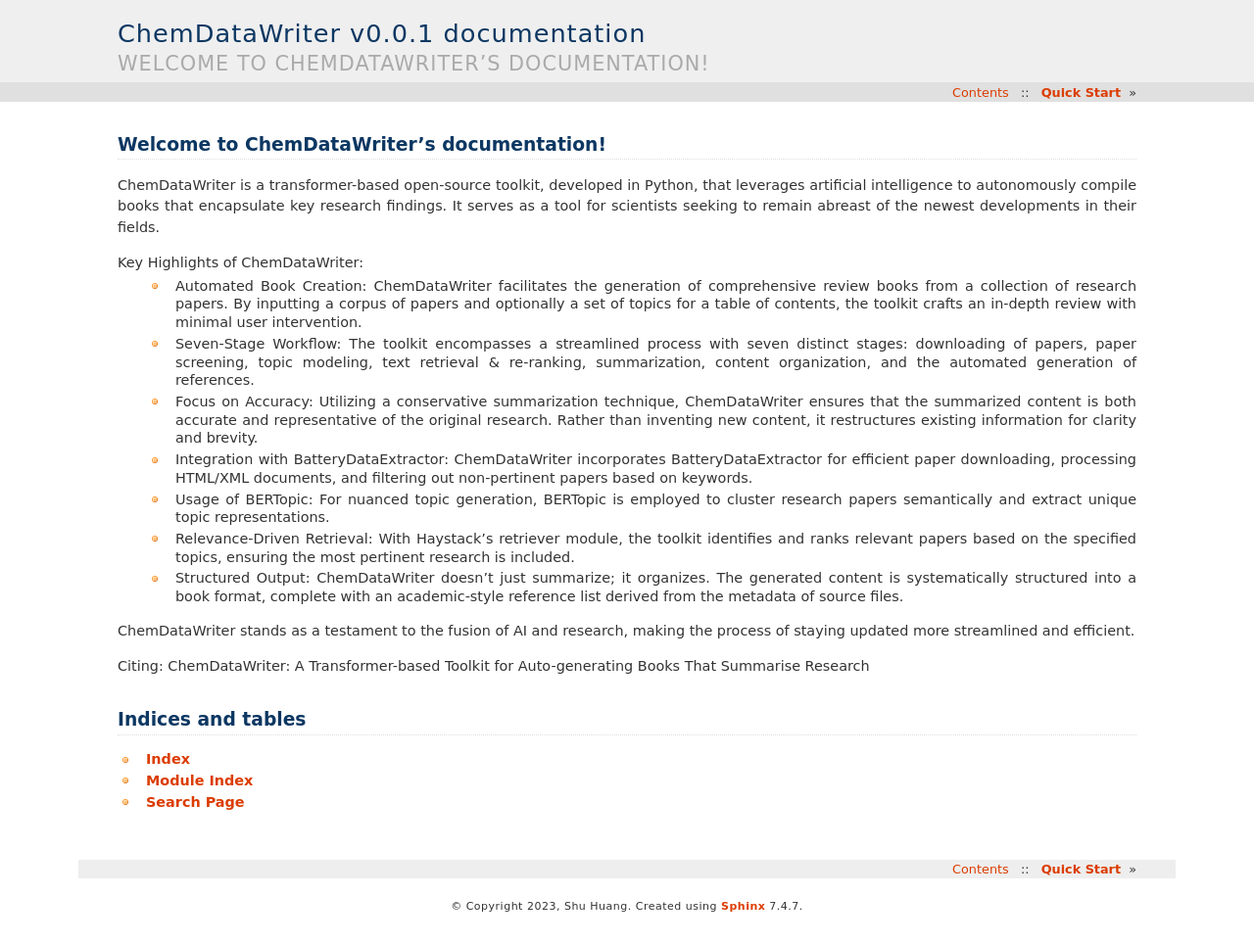
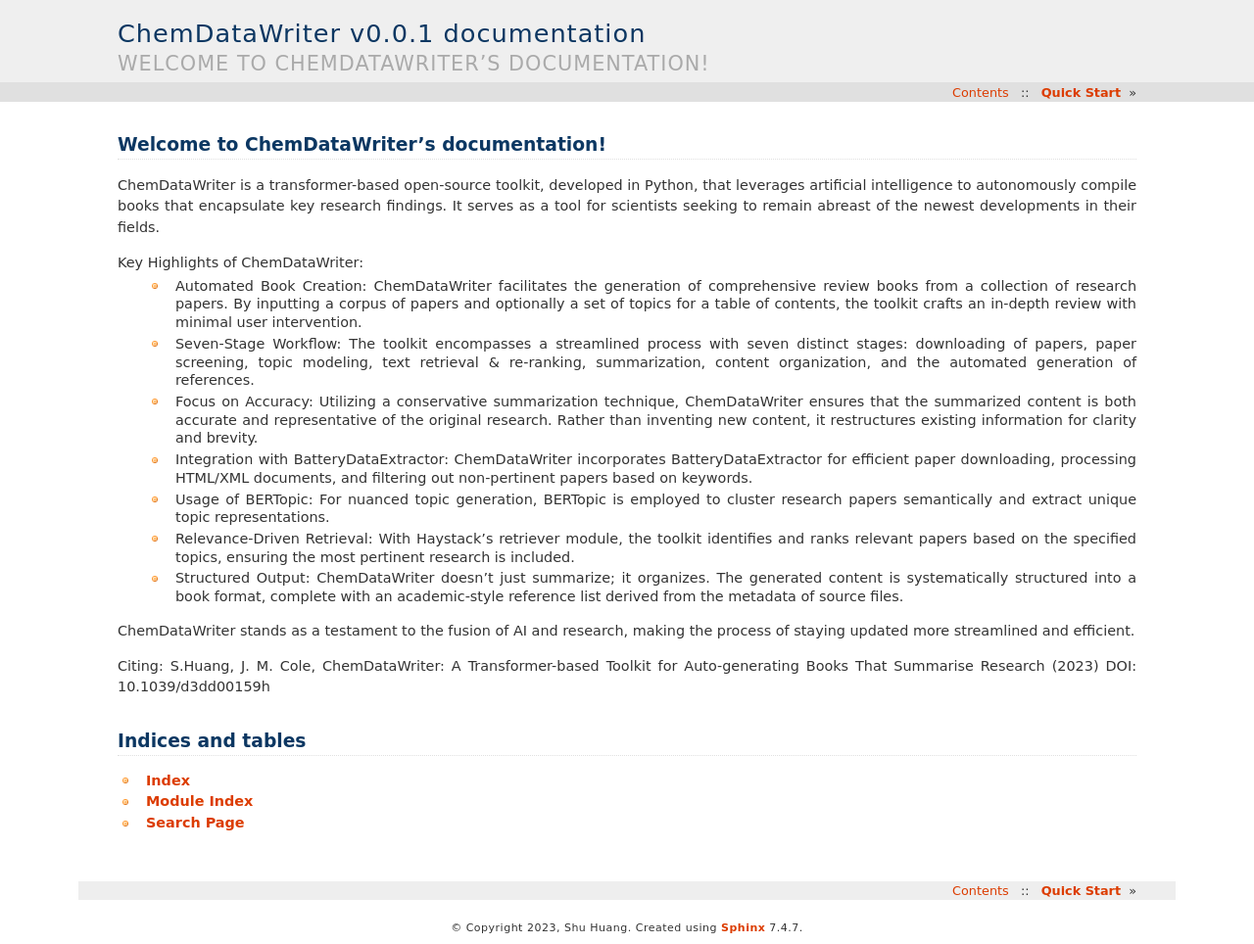
Before and after one commit to ShuHuang/chemdatawriter, a Sphinx documentation site: the page built from docs/source/index.rst, in a window 1280 px wide. Shown: the whole page at 98% size. Built offline with Sphinx 7.4.7, drawn with Linux system fonts in a browser that asks for light colours; before the commit the page ends 943 px from its top, so only the background shows below that.

Commit message:
add citation

```diff
--- a/docs/source/index.rst
+++ b/docs/source/index.rst
@@ -20,7 +20,7 @@
 
 ChemDataWriter stands as a testament to the fusion of AI and research, making the process of staying updated more streamlined and efficient.
 
-Citing: ChemDataWriter: A Transformer-based Toolkit for Auto-generating Books That Summarise Research
+Citing: S.Huang, J. M. Cole, ChemDataWriter: A Transformer-based Toolkit for Auto-generating Books That Summarise Research (2023) DOI: 10.1039/d3dd00159h
 
 
 
```
Also changed, not shown: README.md (+1 -1 lines).
